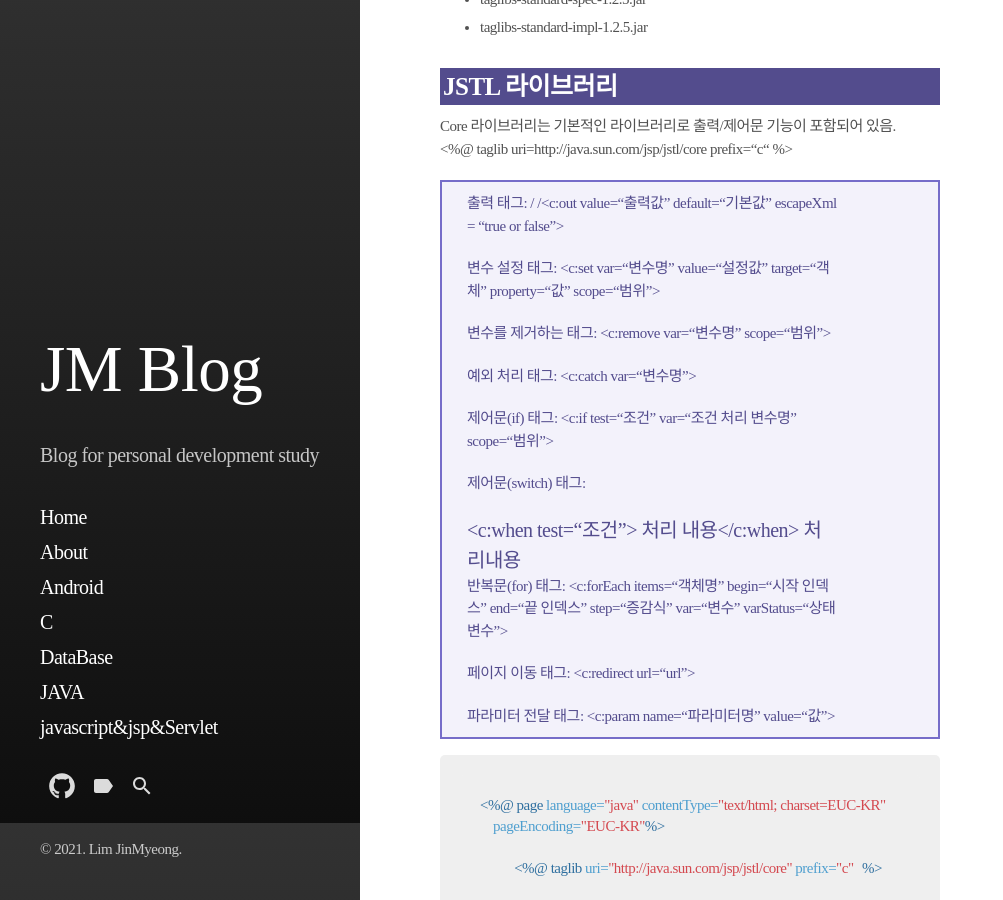
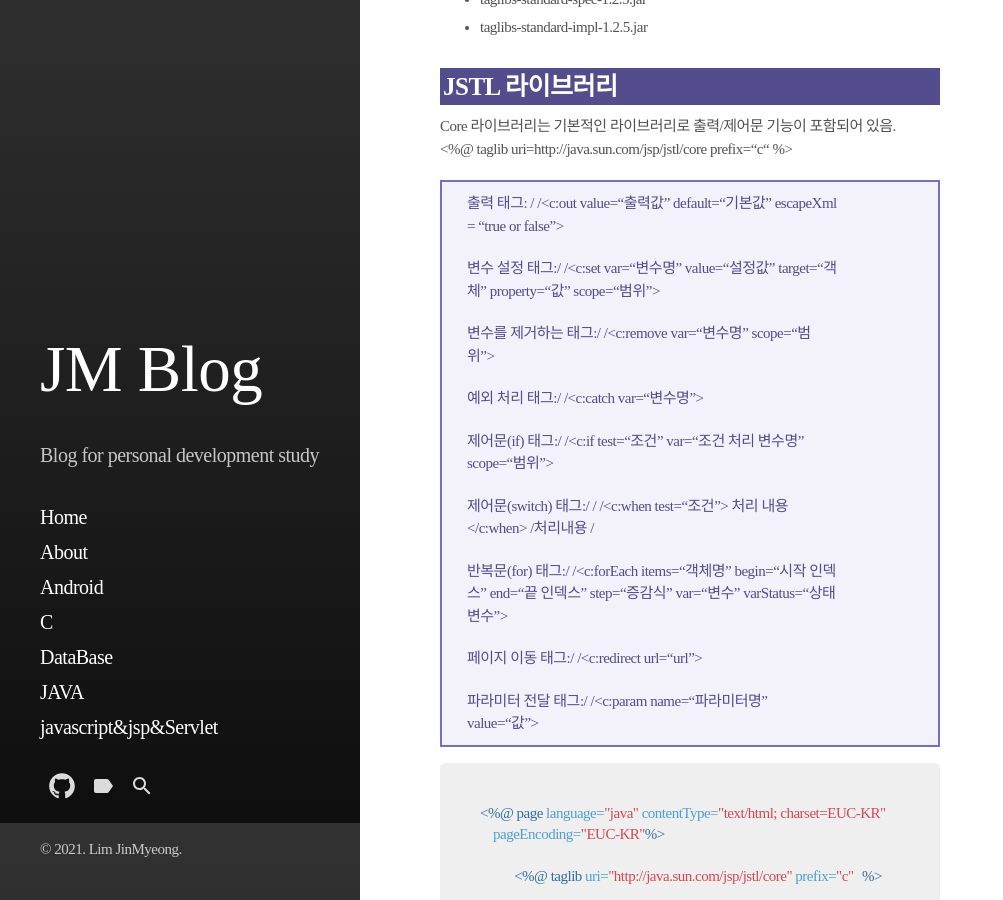
Before and after one commit to jm456789/jm456789.github.io, a Jekyll site: the page built from _posts/2021-07-26-JSP-board.md, in a window 1280 px wide and 900 px high, scrolled down 14477 px. Shown: the whole window, without its empty margins (0-1003 px from the left). Built offline with Jekyll 4.4.1, drawn with Linux system fonts in a browser that asks for light colours; some web fonts are replaced.

Commit message:
Update 2021-07-26-JSP-board.md

````diff
--- a/_posts/2021-07-26-JSP-board.md
+++ b/_posts/2021-07-26-JSP-board.md
@@ -633,32 +633,32 @@
 > 출력 태그: /<c:out>
 > /<c:out value=“출력값” default=“기본값” escapeXml = “true or false”>
 >
-> 변수 설정 태그:<c:set>
-> <c:set var=“변수명” value=“설정값” target=“객체” property=“값” scope=“범위”>
+> 변수 설정 태그:/<c:set>
+> /<c:set var=“변수명” value=“설정값” target=“객체” property=“값” scope=“범위”>
 >
-> 변수를 제거하는 태그:<c:remove>
-> <c:remove var=“변수명” scope=“범위”>
+> 변수를 제거하는 태그:/<c:remove>
+> /<c:remove var=“변수명” scope=“범위”>
 >
-> 예외 처리 태그:<c:catch>
-> <c:catch var=“변수명”>
+> 예외 처리 태그:/<c:catch>
+> /<c:catch var=“변수명”>
 >
-> 제어문(if) 태그:<c:if>
-> <c:if test=“조건” var=“조건 처리 변수명” scope=“범위”>
+> 제어문(if) 태그:/<c:if>
+> /<c:if test=“조건” var=“조건 처리 변수명” scope=“범위”>
 >
-> 제어문(switch) 태그:<c:choose>
-> <c:choose>
-> <c:when test=“조건”> 처리 내용</c:when>
-> <c:otherwise>처리내용</c:otherwise>
-> </c:choose>
+> 제어문(switch) 태그:/<c:choose>
+> /<c:choose>
+> /<c:when test=“조건”> 처리 내용</c:when>
+> /<c:otherwise>처리내용</c:otherwise>
+> /</c:choose>
 >
-> 반복문(for) 태그:<c:forEach>
-> <c:forEach items=“객체명” begin=“시작 인덱스” end=“끝 인덱스” step=“증감식” var=“변수” varStatus=“상태변수”>
+> 반복문(for) 태그:/<c:forEach>
+> /<c:forEach items=“객체명” begin=“시작 인덱스” end=“끝 인덱스” step=“증감식” var=“변수” varStatus=“상태변수”>
 >
-> 페이지 이동 태그:<c:redirect>
-> <c:redirect url=“url”>
+> 페이지 이동 태그:/<c:redirect>
+> /<c:redirect url=“url”>
 >
-> 파라미터 전달 태그:<c:param>
-> <c:param name=“파라미터명” value=“값”>
+> 파라미터 전달 태그:/<c:param>
+> /<c:param name=“파라미터명” value=“값”>
 
 ```jsp
 <%@ page language="java" contentType="text/html; charset=EUC-KR"
````
